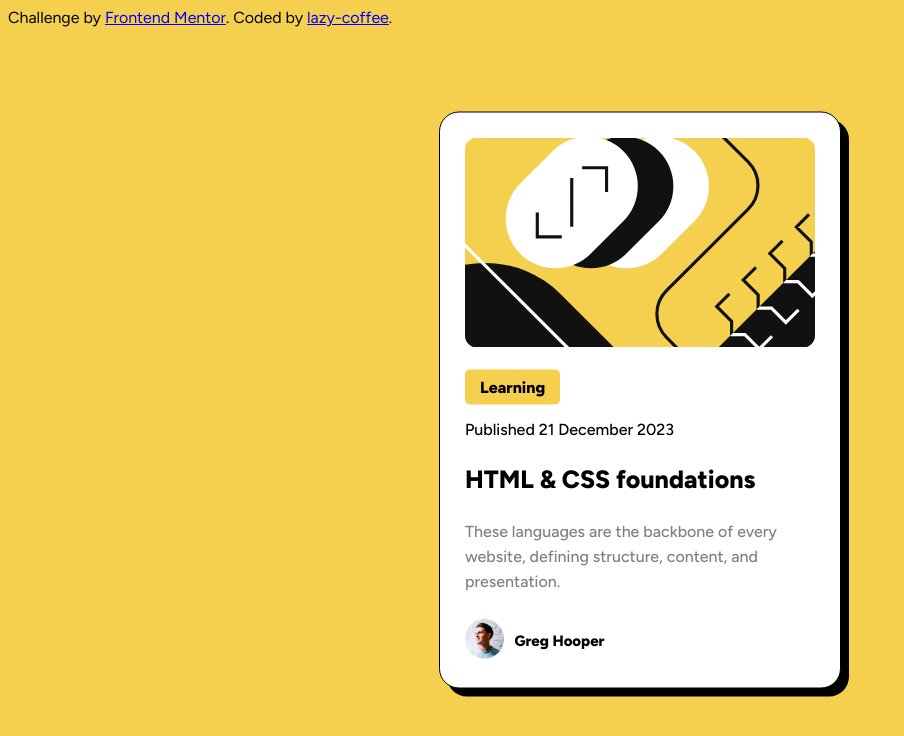
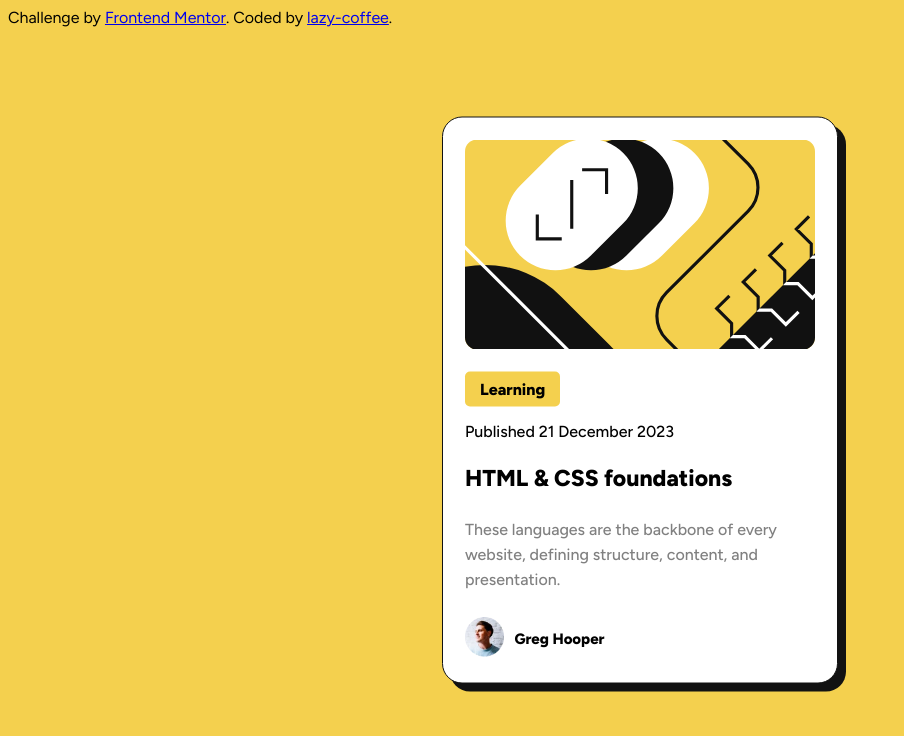
Before and after one commit to lazy-coffee/Frontend-Mentor-Challenges, a plain HTML site: page blog-preview-card-main/blog-preview-card-main/index.html in a window 1280 px wide. Shown: the whole page, without its empty margins (0-904 px from the left). Drawn offline with Linux system fonts and the light colour scheme.

Commit message:
final changes

```diff
--- a/blog-preview-card-main/blog-preview-card-main/blog-preview.css
+++ b/blog-preview-card-main/blog-preview-card-main/blog-preview.css
@@ -3,21 +3,21 @@ body{
   font-family: Figtree, sans-serif;
 }
 p{
-  margin: 0px;
+  margin: 0;
 }
 
 .white-background{
   background-color: hsl(0, 0%, 100%);
   width: 350px;
   border-radius: 20px;
-  border: solid 1px black;
-  padding: 25px;
+  border: solid 1px hsl(0, 0%, 7%);
+  padding: 22px;
 
   position: absolute;
   top: 50%;
   left: 50%;
   transform: translate(-50%, -50%);
-  box-shadow: 8px 8px black;
+  box-shadow: 8px 8px hsl(0, 0%, 7%);
 
   display: flex;
   flex-direction: column;
@@ -47,12 +47,12 @@ p{
   font-size: 16px;
   font-weight: 500;
   margin-top: 23px;
-  margin-bottom: 25px;
+  margin-bottom: 23px;
 }
 
 .blog-title{
   font-weight: 800;
-  font-size: 25px;
+  font-size: 23px;
   margin-bottom: 25px;
 }
 
```
